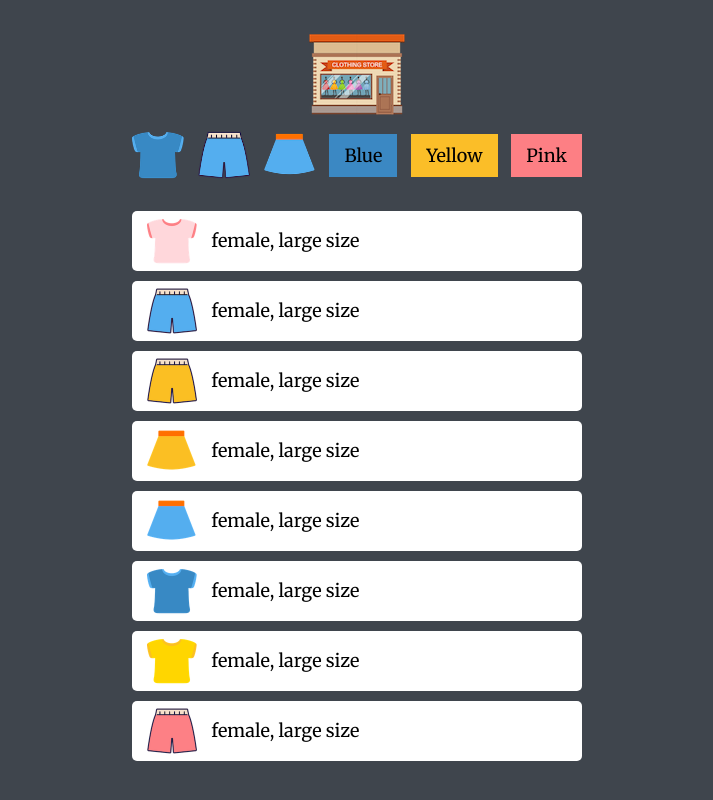
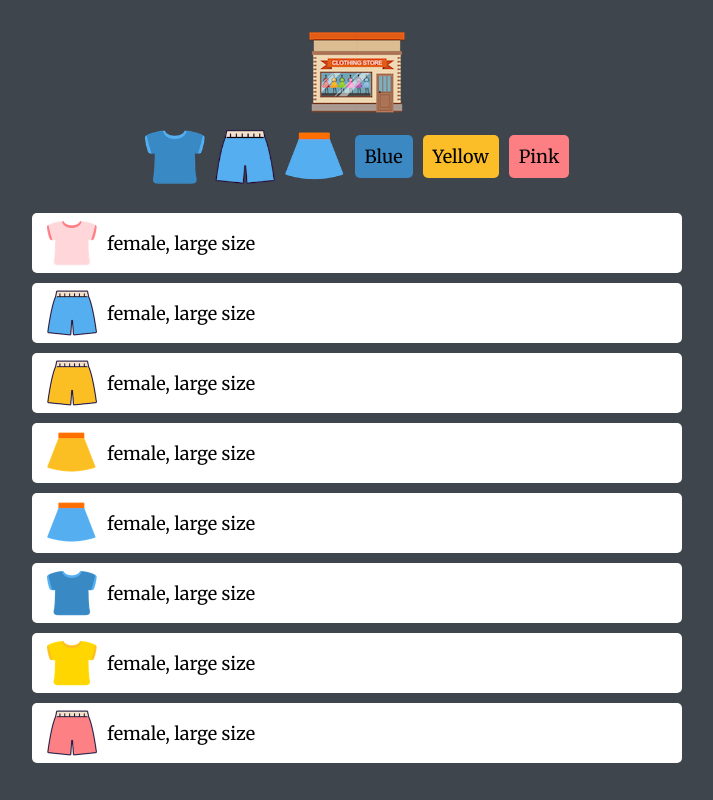
Before and after one commit to Oatmealcake/Shopping-App, a plain HTML site: page index.html in a window 1280 px wide. Shown: the whole page, without its empty margins (283-996 px from the left). Drawn offline with Linux system fonts and the light colour scheme.

Commit message:
사이즈 :root 이용

```diff
--- a/css/style.css
+++ b/css/style.css
@@ -8,6 +8,11 @@
   --color-yellow: #fbbe28;
   --color-pink: #fd7f84;
   --color-light-grey: #dfdfdf;
+
+  /* size */
+  --base-space: 5px;
+  --size-button: 60px;
+  --size-border: 5px;
 }
 
 html, body, h1, ul, button {padding: 0; margin: 0;}
@@ -21,19 +26,19 @@ a {text-decoration: none; color: inherit;}
   box-sizing: border-box;
 }
 
-.wrap {display: flex; flex-direction: column; justify-content: space-evenly; height: 100vh; width: 90%; max-width: 450px; margin: 0 auto;}
+.wrap {display: flex; flex-direction: column; justify-content: space-evenly; align-items: center; height: 100vh; width: 90%; margin: 0 auto;}
 header {text-align: center;}
-.gnb {display: flex; flex-direction: row; height: 52px; justify-content: space-between; align-items: center;}
+.gnb {display: flex; flex-direction: row; height: var(--size-button); align-items: center;}
+.gnb .gnb_list {margin: 0 var(--base-space); border-radius: var(--size-border);}
 .gnb .img {height: 100%;}
 .gnb .img img {height: inherit;}
-.gnb .color {padding: 10px 15px;}
+.gnb .color {padding: calc(var(--base-space) * 2);}
 .gnb .blue {background-color: var(--color-blue);}
 .gnb .pink {background-color: var(--color-pink);}
 .gnb .yellow {background-color: var(--color-yellow);}
 
-main {height: 70%; overflow-y: auto;}
-.sale_list .list_item {height: 60px; padding: 5px; border-radius: 5px; background-color: var(--color-white);}
-.sale_list .list_item + .list_item {margin-top: 10px;}
-.sale_list .list_item a {display: block; width: 100%; height: 100%;}
-.sale_list .list_item img {height: inherit; margin: 0 10px;}
-.sale_list .list_item span {line-height: 50px;}
+main {width: 70%; max-width: 650px; height: 70%; overflow-y: auto;}
+.sale_list .list_item {height: var(--size-button); padding: var(--base-space); border-radius: var(--size-border); background-color: var(--color-white);}
+.sale_list .list_item + .list_item {margin-top: calc(var(--base-space) * 2);}
+.sale_list .list_item a {display: flex; align-items: center; width: 100%; height: 100%;}
+.sale_list .list_item img {height: inherit; margin: 0 calc(var(--base-space) * 2);}
```
